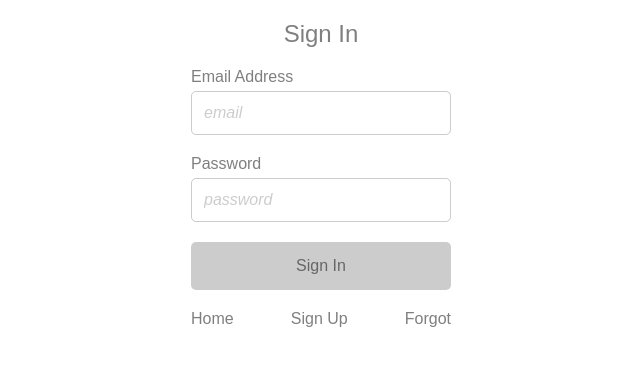
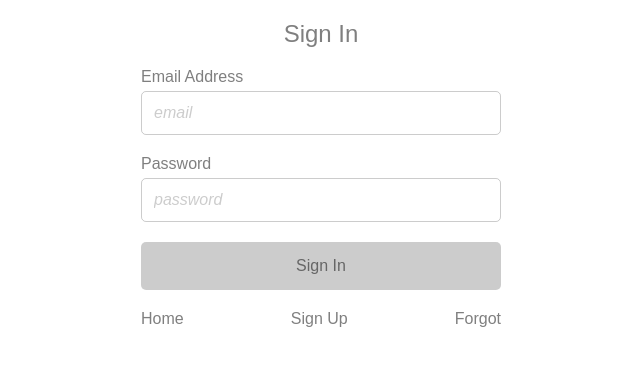
Before and after one commit to drum-IT/react-express-starter, a React (Create React App) app in the folder client/: page /login in a window 1280 px wide. Shown: the top 366 px of the page, without its empty margins (319-959 px from the left). Built offline with nearby package versions, Linux system fonts and the light colour scheme.

Commit message:
Update form styles.

```diff
--- a/client/src/components/auth/formStyles.css
+++ b/client/src/components/auth/formStyles.css
@@ -18,7 +18,8 @@
 .form__container {
   margin: 0 auto;
   text-align: center;
-  width: 300px;
+  width: 100%;
+  max-width: 400px;
 }
 
 .input__form {
```
